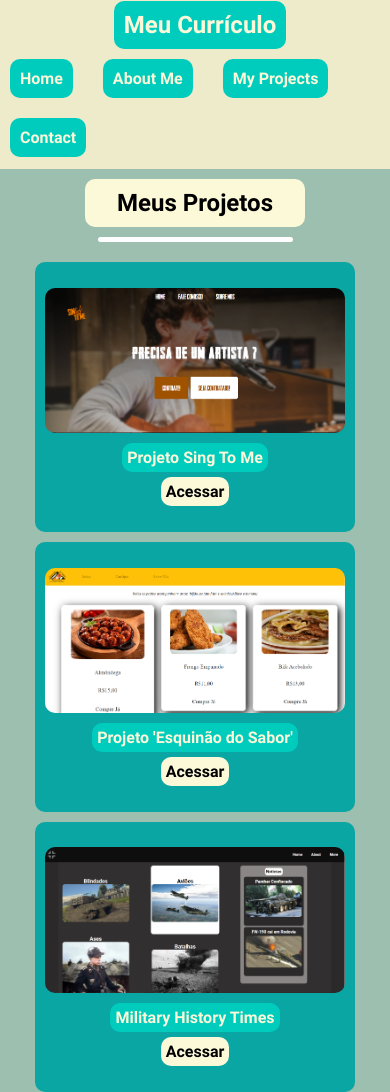
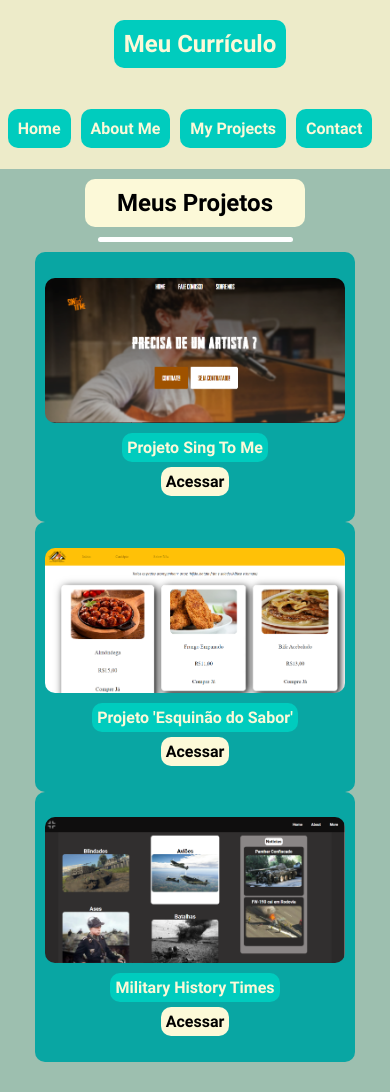
Before and after one commit to Panzeroishi/CSS_Projects-Projeto06, a plain HTML site: page index.html in a window 390 px wide. Drawn offline with Linux system fonts and the light colour scheme.

Commit message:
alteração em propriedades responsivas

```diff
--- a/contact.css
+++ b/contact.css
@@ -47,7 +47,7 @@ div.contatos{
     color: #fcf9d8;}
 nav{
     background-color:#edebc9;
-    width: auto;
+    width: 100%;
     height:15vh;
     display: flex;
     justify-content: space-between;
--- a/style.css
+++ b/style.css
@@ -127,28 +127,11 @@ a{
         "item"
         "item";
     }
-    .item{
-        margin-top:10px;
-    }
-    nav{
-        justify-content: center;
-        flex-direction: column;
-        align-items: center;
-        height: 20vh;
-    }
-    .menu li{
-        margin: 10px;
-    }
 
 }
-@media(min-width:320px) and (max-width:414px){
+@media(max-width:600px){
     nav{
         justify-content: center;
         height: 20vh;
     }
 }
-@media(min-height:1000px){
-    nav{
-        height: 10vh;
-    }
-}
```
